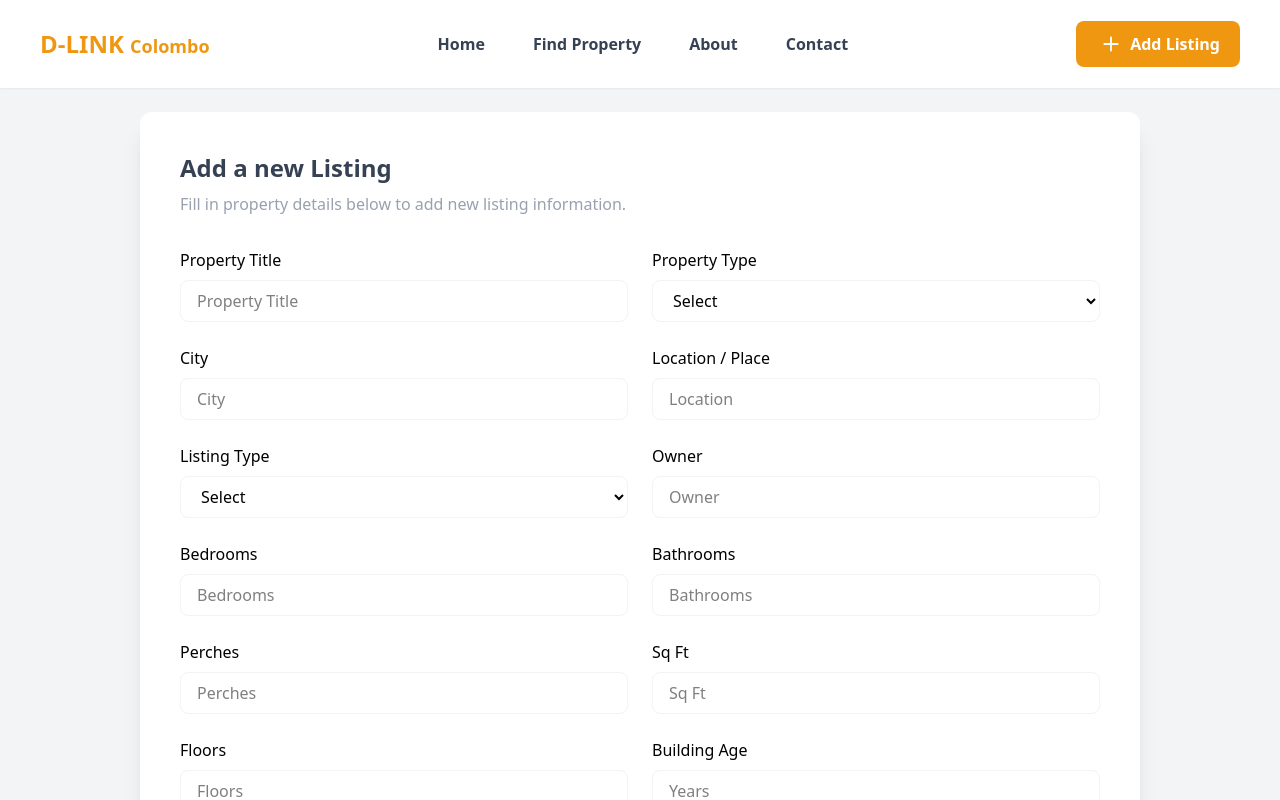
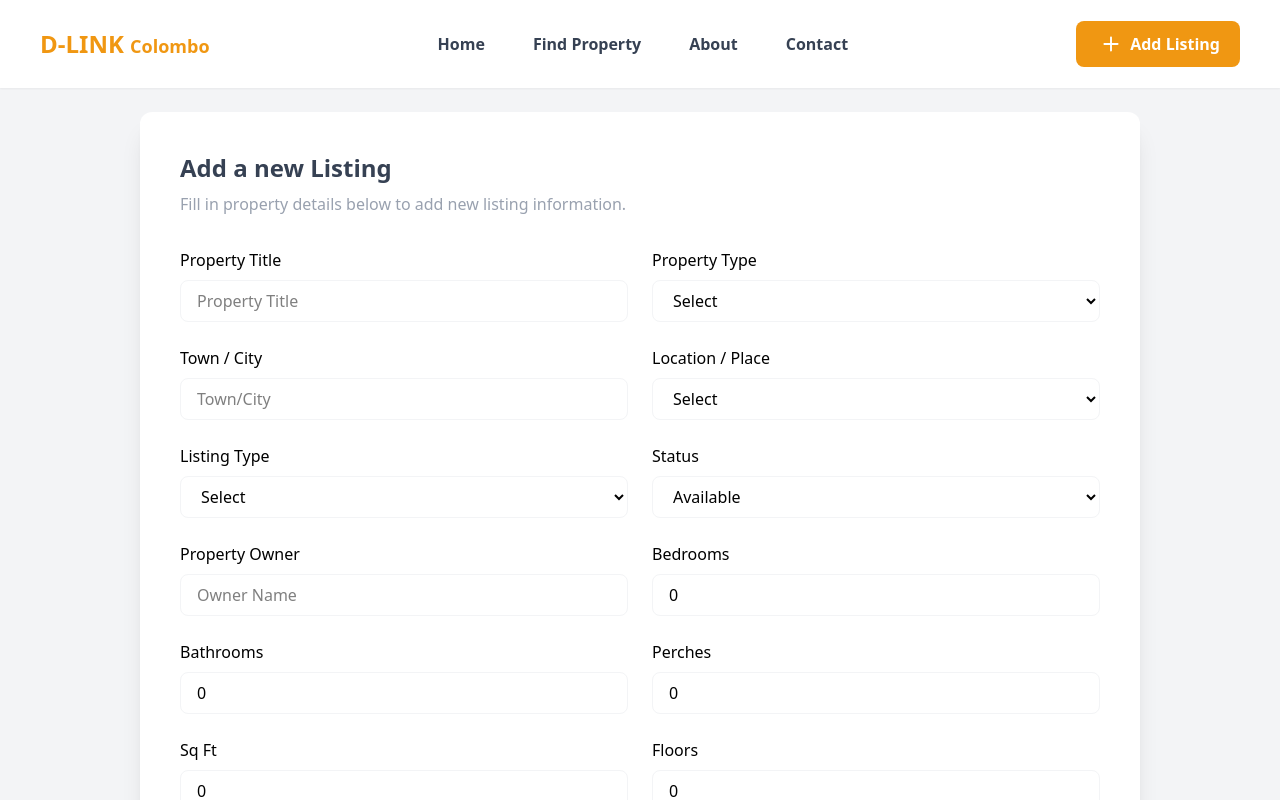
Before and after one commit to reshamsu/DLink-REACT, a React (Vite) app in the folder dlink-frontend/: page /listing/add-listing in a window 1280 px wide. Shown: the top 800 px of the page. Built offline with nearby package versions, Linux system fonts and the light colour scheme.

Commit message:
Supabase Insert Listing

```diff
--- a/dlink-frontend/src/components/homepage/Listings.jsx
+++ b/dlink-frontend/src/components/homepage/Listings.jsx
@@ -1,91 +1,8 @@
-import React from "react";
+import React, { useEffect, useState } from "react";
 import Property from "../../assets/property.jpg";
 import { motion } from "framer-motion";
 import { Link } from "react-router-dom";
-import supabase from "../../config/supabaseClient"
-
-const listingsData = [
-  {
-    id: 1,
-    title: "Modern Apartment",
-    location: "Colombo 2",
-    type: "Apartment",
-    status: "Ready to Move-In",
-    image: Property,
-  },
-  {
-    id: 2,
-    title: "Luxury Condo",
-    location: "Colombo 5",
-    type: "House",
-    status: "Available Soon",
-    image: Property,
-  },
-  {
-    id: 3,
-    title: "City View Flat",
-    location: "Colombo 7",
-    type: "Apartment",
-    status: "Ready to Move-In",
-    image: Property,
-  },
-  {
-    id: 4,
-    title: "Modern Apartment",
-    location: "Colombo 2",
-    type: "House",
-    status: "Ready to Move-In",
-    image: Property,
-  },
-  {
-    id: 5,
-    title: "Luxury Condo",
-    location: "Colombo 5",
-    type: "Apartment",
-    status: "Available Soon",
-    image: Property,
-  },
-  {
-    id: 6,
-    title: "City View Flat",
-    location: "Colombo 7",
-    type: "House",
-    status: "Ready to Move-In",
-    image: Property,
-  },
-  {
-    id: 7,
-    title: "Modern Apartment",
-    location: "Colombo 2",
-    type: "Apartment",
-    status: "Ready to Move-In",
-    image: Property,
-  },
-  {
-    id: 8,
-    title: "Luxury Condo",
-    location: "Colombo 5",
-    type: "House",
-    status: "Available Soon",
-    image: Property,
-  },
-  {
-    id: 9,
-    title: "City View Flat",
-    location: "Colombo 7",
-    type: "Apartment",
-    status: "Ready to Move-In",
-    image: Property,
-  },
-  {
-    id: 10,
-    title: "City View Flat",
-    location: "Colombo 7",
-    type: "Apartment",
-    status: "Ready to Move-In",
-    image: Property,
-  },
-];
+import supabase from "../../config/supabaseClient";
 
 const chunkIntoRows = (arr, size) =>
   Array.from({ length: Math.ceil(arr.length / size) }, (_, i) =>
@@ -106,11 +23,50 @@ const rowVariants = {
 };
 
 const Listings = () => {
+  const [listingsData, setListingsData] = useState([]);
+  const [loading, setLoading] = useState(true);
+
+  const fetchListings = async () => {
+    setLoading(true);
+    const { data, error } = await supabase
+      .from("listings")
+      .select("*")
+      .order("created_at", { ascending: false });
+
+    if (error) {
+      console.error("Error fetching listings:", error);
+      setListingsData([]);
+    } else {
+      // If you have images stored as URLs, replace fallback Property image
+      const formattedData = data.map((listing) => ({
+        id: listing.id,
+        title: listing.property_title,
+        location: listing.city + " - " + listing.location,
+        bedrooms: listing.bedrooms,
+        bathrooms: listing.bathrooms,
+        type: listing.property_type,
+        status: listing.status,
+        image: listing.image_url || Property, // fallback to default image
+      }));
+      setListingsData(formattedData);
+    }
+    setLoading(false);
+  };
+
+  useEffect(() => {
+    fetchListings();
+  }, []);
+
   const rows = chunkIntoRows(listingsData, 5);
 
   const scrollToTop = () => {
     window.scrollTo({ top: 0, behavior: "smooth" });
   };
+
+  if (loading)
+    return (
+      <p className="text-center mt-10 text-gray-500">Loading listings...</p>
+    );
 
   return (
     <div className="max-w-[1200px] mx-auto xl:px-0 p-6 md:px-6 py-14 text-gray-800">
@@ -137,7 +93,7 @@ const Listings = () => {
           whileInView="visible"
           viewport={{ once: true, amount: 0.2 }}
           variants={rowVariants}
-          className="grid grid-cols-1 sm:grid-cols-2 md:grid-cols-3 lg:grid-cols-4 xl:grid-cols-5 gap-6 mb-6"
+          className="grid grid-cols-1 sm:grid-cols-2 md:grid-cols-3 xl:grid-cols-4 gap-6 mb-6"
         >
           {row.map((listing) => (
             <div
@@ -156,15 +112,24 @@ const Listings = () => {
                 <Link
                   to="/property/listing"
                   onClick={scrollToTop}
-                  className="text-md font-semibold"
+                  className="text-md font-semibold hover:text-[#f09712]"
                 >
                   {listing.title}
                 </Link>
+
                 <p className="text-sm text-gray-500 mb-4">{listing.location}</p>
-                <p className="text-sm text-gray-500 mb-2">{listing.type}</p>
-                <span className="inline-block bg-[bisque] text-[11px] font-medium px-3 py-1.5 rounded-lg">
-                  {listing.status}
-                </span>
+                <p className="text-xs text-gray-400 mb-3">
+                  {listing.bedrooms} Bed / {listing.bathrooms} Baths
+                </p>
+
+                <div className="flex items-end-safe justify-between">
+                  <span className="inline-block bg-[palegreen] text-[11px] font-semibold px-3 py-1.5 rounded-lg">
+                    {listing.status}
+                  </span>
+                  <p className="text-sm text-[#f09712] font-semibold">
+                    {listing.type}
+                  </p>
+                </div>
               </div>
             </div>
           ))}
--- a/dlink-frontend/src/components/listing/Hero.jsx
+++ b/dlink-frontend/src/components/listing/Hero.jsx
@@ -43,7 +43,7 @@ const Hero = () => {
 
   return (
     <>
-      <div className="max-w-[1200px] mx-auto mt-22 flex md:flex flex-col-reverse md:flex-col">
+      <div className="max-w-[1200px] mx-auto mt-22 xl:px-0 md:px-6 flex md:flex flex-col-reverse md:flex-col">
         {/* Header */}
         <div className="pt-4 md:pt-10 mb-6 mx-5 md:mx-0 flex flex-col md:flex-row md:items-center md:justify-between gap-3">
           <div className="flex-1">
--- a/dlink-frontend/src/components/listing/Info.jsx
+++ b/dlink-frontend/src/components/listing/Info.jsx
@@ -1,7 +1,6 @@
 import React from "react";
 import { TbSmartHome } from "react-icons/tb";
 import { FaMapLocationDot } from "react-icons/fa6";
-import { VscVerifiedFilled } from "react-icons/vsc";
 import { LuCalendarFold } from "react-icons/lu";
 import { PiElevatorDuotone } from "react-icons/pi";
 import { MdPool } from "react-icons/md";
@@ -18,7 +17,7 @@ const Info = () => {
   const iconClass = "text-3xl md:text-3xl flex-shrink-0 text-gray-700";
 
   return (
-    <div className="max-w-[1200px] mx-auto m-4">
+    <div className="max-w-[1200px] mx-auto m-4 xl:px-0 md:px-6">
       <div>
         <div className="flex items-center justify-between">
           <div className="pt-4 mb-8 hidden md:block">
--- a/dlink-frontend/src/pages/AddListing.jsx
+++ b/dlink-frontend/src/pages/AddListing.jsx
@@ -1,30 +1,30 @@
+import supabase from "../config/supabaseClient";
 import React, { useState } from "react";
-// import { supabase } from "../../config/supabaseClient";
 
 const PropertyForm = () => {
-  const [formData, setFormData] = useState({
+  const [Listing, setListing] = useState([]);
+  const [newListing, setNewListing] = useState({
     property_title: "",
     property_type: "",
-    listing_type: "", // ✅ rent or sale
+    listing_type: "",
     city: "",
     location: "",
     owner: "",
     description: "",
-    bedrooms: "",
-    bathrooms: "",
-    perches: "",
-    per_perch: "",
-    sqft: "",
-    floors: "",
-    building_age: "",
+    bedrooms: 0,
+    bathrooms: 0,
+    perches: 0,
+    per_perch: 0,
+    sqft: 0,
+    floors: 0,
+    building_age: 0,
     maintain_fee: "",
-    price: "",
-    amenities: [], // ✅ updated with more
+    price: 0,
+    amenities: [],
     remarks: "",
-    status: false,
+    status: "Available", // default value
   });
 
-  // ✅ Updated features list based on your screenshot
   const featuresList = [
     "24/7 Lift Access",
     "Swimming Pool",
@@ -39,20 +39,20 @@ const PropertyForm = () => {
   const handleChange = (e) => {
     const { name, value, type, checked } = e.target;
 
-    if (type === "checkbox" && name === "amenities") {
-      setFormData((prev) => ({
+    if (type === "checkbox") {
+      setNewListing((prev) => ({
         ...prev,
         amenities: checked
           ? [...prev.amenities, value]
           : prev.amenities.filter((f) => f !== value),
       }));
-    } else if (type === "checkbox") {
-      setFormData((prev) => ({
+    } else if (type === "number") {
+      setNewListing((prev) => ({
         ...prev,
-        [name]: checked,
+        [name]: Number(value),
       }));
     } else {
-      setFormData((prev) => ({
+      setNewListing((prev) => ({
         ...prev,
         [name]: value,
       }));
@@ -62,14 +62,39 @@ const PropertyForm = () => {
   const handleSubmit = async (e) => {
     e.preventDefault();
 
-    const { data, error } = await supabase.from("Listings").insert([formData]);
+    const { data, error } = await supabase
+      .from("listings")
+      .insert([newListing])
+      .select()
+      .single();
 
     if (error) {
-      console.error("Error inserting listing:", error);
-      alert("Failed to submit listing.");
+      console.log("Error adding listing: ", error);
     } else {
-      console.log("Inserted listing:", data);
-      alert("Listing submitted successfully!");
+      setListing((prev) => [...prev, data]);
+
+      // Reset form
+      setNewListing({
+        property_title: "",
+        property_type: "",
+        listing_type: "",
+        city: "",
+        location: "",
+        owner: "",
+        description: "",
+        bedrooms: 0,
+        bathrooms: 0,
+        perches: 0,
+        per_perch: 0,
+        sqft: 0,
+        floors: 0,
+        building_age: 0,
+        maintain_fee: "",
+        price: 0,
+        amenities: [],
+        remarks: "",
+        status: "Available",
+      });
     }
   };
 
@@ -88,13 +113,13 @@ const PropertyForm = () => {
             onSubmit={handleSubmit}
             className="grid grid-cols-1 md:grid-cols-2 gap-6 pt-8"
           >
-            {/* Title */}
+            {/* Property Title */}
             <div className="flex flex-col gap-2">
               <label>Property Title</label>
               <input
                 type="text"
                 name="property_title"
-                value={formData.property_title}
+                value={newListing.property_title}
                 onChange={handleChange}
                 placeholder="Property Title"
                 className="py-2 px-4 border border-gray-100 rounded-lg"
@@ -107,7 +132,7 @@ const PropertyForm = () => {
               <label>Property Type</label>
               <select
                 name="property_type"
-                value={formData.property_type}
+                value={newListing.property_type}
                 onChange={handleChange}
                 className="py-2 px-4 border border-gray-100 rounded-lg"
                 required
@@ -124,13 +149,13 @@ const PropertyForm = () => {
 
             {/* City */}
             <div className="flex flex-col gap-2">
-              <label>City</label>
+              <label>Town / City</label>
               <input
                 type="text"
                 name="city"
-                value={formData.city}
+                value={newListing.city}
                 onChange={handleChange}
-                placeholder="City"
+                placeholder="Town/City"
                 className="py-2 px-4 border border-gray-100 rounded-lg"
                 required
               />
@@ -139,42 +164,60 @@ const PropertyForm = () => {
             {/* Location */}
             <div className="flex flex-col gap-2">
               <label>Location / Place</label>
-              <input
-                type="text"
+              <select
                 name="location"
-                value={formData.location}
-                onChange={handleChange}
-                placeholder="Location"
-                className="py-2 px-4 border border-gray-100 rounded-lg"
-                required
-              />
-            </div>
-
-            {/* Listing Type (Rent or Sale) */}
-            <div className="flex flex-col gap-2">
-              <label>Listing Type</label>
-              <select
-                name="listing_type"
-                value={formData.listing_type}
+                value={newListing.location}
                 onChange={handleChange}
                 className="py-2 px-4 border border-gray-100 rounded-lg"
                 required
               >
                 <option value="">Select</option>
-                <option value="rent">Rent</option>
-                <option value="sale">Sale</option>
+                <option value="Land Side">Land Side</option>
+                <option value="Sea Side">Sea Side</option>
+              </select>
+            </div>
+
+            {/* Listing Type */}
+            <div className="flex flex-col gap-2">
+              <label>Listing Type</label>
+              <select
+                name="listing_type"
+                value={newListing.listing_type}
+                onChange={handleChange}
+                className="py-2 px-4 border border-gray-100 rounded-lg"
+                required
+              >
+                <option value="">Select</option>
+                <option value="Rent">Rent</option>
+                <option value="Sale">Sale</option>
+              </select>
+            </div>
+
+            {/* Property Status */}
+            <div className="flex flex-col gap-2">
+              <label>Status</label>
+              <select
+                name="status"
+                value={newListing.status}
+                onChange={handleChange}
+                className="py-2 px-4 border border-gray-100 rounded-lg"
+                required
+              >
+                <option value="Available">Available</option>
+                <option value="Sold">Sold</option>
+                <option value="Pending">Pending</option>
               </select>
             </div>
 
             {/* Owner */}
             <div className="flex flex-col gap-2">
-              <label>Owner</label>
+              <label>Property Owner</label>
               <input
                 type="text"
                 name="owner"
-                value={formData.owner}
+                value={newListing.owner}
                 onChange={handleChange}
-                placeholder="Owner"
+                placeholder="Owner Name"
                 className="py-2 px-4 border border-gray-100 rounded-lg"
               />
             </div>
@@ -185,7 +228,7 @@ const PropertyForm = () => {
               <input
                 type="number"
                 name="bedrooms"
-                value={formData.bedrooms}
+                value={newListing.bedrooms}
                 onChange={handleChange}
                 placeholder="Bedrooms"
                 className="py-2 px-4 border border-gray-100 rounded-lg"
@@ -198,7 +241,7 @@ const PropertyForm = () => {
               <input
                 type="number"
                 name="bathrooms"
-                value={formData.bathrooms}
+                value={newListing.bathrooms}
                 onChange={handleChange}
                 placeholder="Bathrooms"
                 className="py-2 px-4 border border-gray-100 rounded-lg"
@@ -211,7 +254,7 @@ const PropertyForm = () => {
               <input
                 type="number"
                 name="perches"
-                value={formData.perches}
+                value={newListing.perches}
                 onChange={handleChange}
                 placeholder="Perches"
                 className="py-2 px-4 border border-gray-100 rounded-lg"
@@ -224,7 +267,7 @@ const PropertyForm = () => {
               <input
                 type="number"
                 name="sqft"
-                value={formData.sqft}
+                value={newListing.sqft}
                 onChange={handleChange}
                 placeholder="Sq Ft"
                 className="py-2 px-4 border border-gray-100 rounded-lg"
@@ -237,7 +280,7 @@ const PropertyForm = () => {
               <input
                 type="number"
                 name="floors"
-                value={formData.floors}
+                value={newListing.floors}
                 onChange={handleChange}
                 placeholder="Floors"
                 className="py-2 px-4 border border-gray-100 rounded-lg"
@@ -250,20 +293,20 @@ const PropertyForm = () => {
               <input
                 type="number"
                 name="building_age"
-                value={formData.building_age}
+                value={newListing.building_age}
                 onChange={handleChange}
                 placeholder="Years"
                 className="py-2 px-4 border border-gray-100 rounded-lg"
               />
             </div>
 
-            {/* Maintain Fee */}
+            {/* Maintenance Fee */}
             <div className="flex flex-col gap-2">
-              <label>Maintain Fee</label>
+              <label>Maintenance Fee</label>
               <input
                 type="text"
                 name="maintain_fee"
-                value={formData.maintain_fee}
+                value={newListing.maintain_fee}
                 onChange={handleChange}
                 placeholder="Maintenance Fee"
                 className="py-2 px-4 border border-gray-100 rounded-lg"
@@ -276,7 +319,7 @@ const PropertyForm = () => {
               <input
                 type="number"
                 name="price"
-                value={formData.price}
+                value={newListing.price}
                 onChange={handleChange}
                 placeholder="Price"
                 className="py-2 px-4 border border-gray-100 rounded-lg"
@@ -293,7 +336,7 @@ const PropertyForm = () => {
                       type="checkbox"
                       name="amenities"
                       value={feature}
-                      checked={formData.amenities.includes(feature)}
+                      checked={newListing.amenities.includes(feature)}
                       onChange={handleChange}
                     />
                     {feature}
@@ -307,7 +350,7 @@ const PropertyForm = () => {
               <label>Description</label>
               <textarea
                 name="description"
-                value={formData.description}
+                value={newListing.description}
                 onChange={handleChange}
                 placeholder="Property description"
                 className="py-2 px-4 border border-gray-100 rounded-lg"
@@ -319,14 +362,14 @@ const PropertyForm = () => {
               <label>Remarks</label>
               <textarea
                 name="remarks"
-                value={formData.remarks}
+                value={newListing.remarks}
                 onChange={handleChange}
                 placeholder="Any additional notes..."
                 className="py-2 px-4 border border-gray-100 rounded-lg"
               />
             </div>
 
-            {/* Submit */}
+            {/* Submit Button */}
             <div className="md:col-span-2 flex justify-end">
               <button
                 type="submit"
```
